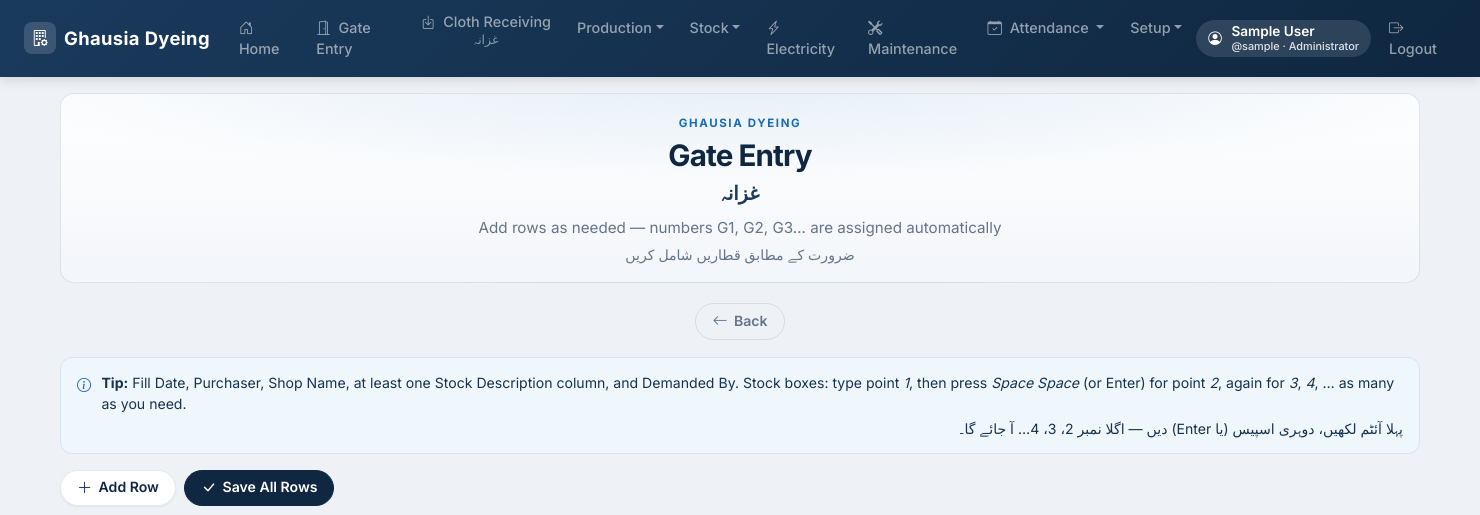
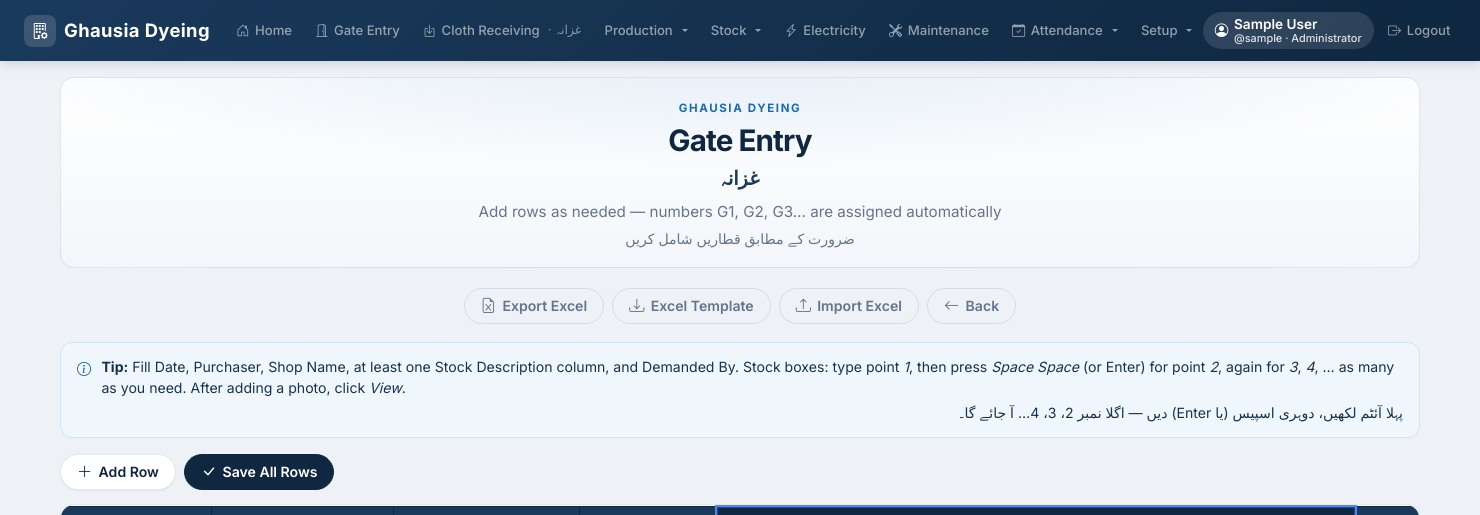
Before and after one commit to vawcom-technologies/ghausiaERP, a Django app: page /gate-entry/sheet/ in a window 1480 px wide. Shown: the top 515 px of the page. Run offline with Django 5.2, Linux system fonts and the light colour scheme; the visitor is signed in with stand-in values (Sample User, id 1); data that the repository does not hold is empty; some libraries are stand-ins or nearby versions.

Commit message:
Add gate entry Excel import/export/photos and fix navbar layout.
Gate Entry now mirrors Cloth Receiving for template/export/import and optional row photos, with a single-line navbar.

Co-authored-by: Cursor <cursoragent@cursor.com>

```diff
--- a/gate_entry/urls.py
+++ b/gate_entry/urls.py
@@ -7,6 +7,9 @@ app_name = "gate_entry"
 urlpatterns = [
     path("", views.GateEntryListView.as_view(), name="list"),
     path("sheet/", views.GateEntrySheetView.as_view(), name="sheet"),
+    path("export-template/", views.GateEntryTemplateDownloadView.as_view(), name="export_template"),
+    path("export/", views.GateEntryExportView.as_view(), name="export"),
+    path("import/", views.GateEntryImportView.as_view(), name="import"),
     path("<int:pk>/", views.GateEntryDetailView.as_view(), name="detail"),
     path("<int:pk>/edit/", views.GateEntryUpdateView.as_view(), name="edit"),
     path("<int:pk>/delete/", views.GateEntryDeleteView.as_view(), name="delete"),
--- a/gate_entry/views.py
+++ b/gate_entry/views.py
@@ -9,10 +9,13 @@ from django.views import View
 from django.views.generic import DetailView, ListView, UpdateView
 
 from accounts.mixins import AuditUpdateMixin, ERPLoginRequiredMixin, PaginatedListMixin
+from common.excel import build_data_export_response, build_template_response, read_sheet_rows
 from common.views import apply_search
 from gate_entry.forms import GateEntryForm
 from gate_entry.models import GateEntry
 from gate_entry.services import (
+    GATE_HEADERS,
+    entry_to_excel_row,
     next_gate_sequence_start,
     parse_grid_post,
     save_gate_rows,
@@ -97,7 +100,7 @@ class GateEntrySheetView(ERPLoginRequiredMixin, View):
         return render(request, self.template_name, self._context())
 
     def post(self, request):
-        rows = parse_grid_post(request.POST)
+        rows = parse_grid_post(request.POST, request.FILES)
         saved, errors, failed_indexes = save_gate_rows(rows, request.user)
         if saved:
             messages.success(request, f"Saved {saved} gate entry row(s).")
@@ -108,7 +111,8 @@ class GateEntrySheetView(ERPLoginRequiredMixin, View):
                 messages.error(request, f"…and {len(errors) - 20} more error(s).")
             messages.warning(
                 request,
-                "Your typed values are kept below. Fix the highlighted rows and save again.",
+                "Your typed values are kept below. Selected photos are kept for those rows. "
+                "Fix the highlighted rows and save again.",
             )
         if saved and not errors:
             return redirect("gate_entry:list")
@@ -139,5 +143,104 @@ class GateEntrySheetView(ERPLoginRequiredMixin, View):
         }
 
 
+class GateEntryTemplateDownloadView(ERPLoginRequiredMixin, View):
+    def get(self, request):
+        return build_template_response(
+            filename="gate_entry_template.xlsx",
+            headers=GATE_HEADERS,
+            sample_rows=[
+                [
+                    "",
+                    date.today().isoformat(),
+                    "Sample Purchaser",
+                    "Sample Shop",
+                    "1. chemical item",
+                    "",
+                    "",
+                    "1. general item",
+                    "Sample Demander",
+                ]
+            ],
+            sheet_title="Gate Entry",
+        )
+
+
+class GateEntryExportView(ERPLoginRequiredMixin, View):
+    """Download saved gate entry rows as Excel."""
+
+    def get(self, request):
+        qs = GateEntry.objects.annotate(
+            _gate_seq=Cast(Substr("gate_number", 2), IntegerField())
+        ).order_by("_gate_seq", "id")
+        search = request.GET.get("q", "").strip()
+        if search:
+            qs = apply_search(
+                qs,
+                search,
+                [
+                    "gate_number",
+                    "purchaser",
+                    "shop_name",
+                    "demanded_by",
+                    "chemical",
+                    "electrical",
+                    "mechanical",
+                    "general",
+                ],
+            )
+
+        rows = []
+        image_paths: list[str | None] = []
+        for entry in qs:
+            rows.append(entry_to_excel_row(entry))
+            if entry.entry_image:
+                try:
+                    image_paths.append(entry.entry_image.path)
+                except (ValueError, OSError):
+                    image_paths.append(None)
+            else:
+                image_paths.append(None)
+
+        return build_data_export_response(
+            filename="gate_entry_export.xlsx",
+            headers=GATE_HEADERS,
+            rows=rows,
+            sheet_title="Gate Entry",
+            image_paths=image_paths,
+            image_column_header="Photo",
+        )
+
+
+class GateEntryImportView(ERPLoginRequiredMixin, View):
+    template_name = "gate_entry/import.html"
+
+    def get(self, request):
+        return render(request, self.template_name, {"headers": GATE_HEADERS})
+
+    def post(self, request):
+        upload = request.FILES.get("excel_file")
+        if not upload:
+            messages.error(request, "Please choose an Excel (.xlsx) file.")
+            return render(request, self.template_name, {"headers": GATE_HEADERS})
+        try:
+            rows = read_sheet_rows(upload, GATE_HEADERS)
+        except ValueError as exc:
+            messages.error(request, str(exc))
+            return render(request, self.template_name, {"headers": GATE_HEADERS})
+        except Exception as exc:  # noqa: BLE001
+            messages.error(request, f"Could not read Excel file: {exc}")
+            return render(request, self.template_name, {"headers": GATE_HEADERS})
+
+        saved, errors, _failed = save_gate_rows(rows, request.user)
+        if saved:
+            messages.success(request, f"Imported {saved} gate entry row(s) from Excel.")
+        if errors:
+            for err in errors[:20]:
+                messages.error(request, err)
+        if saved and not errors:
+            return redirect("gate_entry:list")
+        return render(request, self.template_name, {"headers": GATE_HEADERS})
+
+
 # Keep old name working if anything still points at home
 GateEntryHomeView = GateEntrySheetView
--- a/static/css/style.css
+++ b/static/css/style.css
@@ -74,39 +74,79 @@ main.app-main {
     font-size: 1rem;
 }
 
-.erp-navbar .nav-link {
-    font-size: 0.9rem;
+.erp-navbar .navbar-nav {
+    align-items: center;
+    flex-wrap: nowrap;
+    column-gap: 0.15rem;
+}
+
+.erp-navbar .navbar-nav .nav-item {
+    flex-shrink: 0;
+    display: flex;
+    align-items: center;
+}
+
+.erp-navbar .navbar-nav .nav-link {
+    display: inline-flex !important;
+    flex-direction: row !important;
+    flex-wrap: nowrap !important;
+    align-items: center !important;
+    justify-content: center;
+    gap: 0.35rem;
+    height: 2.15rem;
+    font-size: 0.82rem;
     font-weight: 500;
-    padding: 0.45rem 0.75rem !important;
+    padding: 0 0.65rem !important;
     border-radius: 6px;
-    margin: 0 1px;
+    margin: 0;
+    white-space: nowrap !important;
+    line-height: 1 !important;
     transition: background 0.15s;
 }
 
-.erp-navbar .nav-link:hover,
-.erp-navbar .nav-link:focus {
+.erp-navbar .navbar-nav .nav-link i {
+    display: inline-block !important;
+    flex-shrink: 0;
+    line-height: 1;
+    margin-right: 0 !important;
+    vertical-align: middle;
+}
+
+.erp-navbar .navbar-nav .nav-link:hover,
+.erp-navbar .navbar-nav .nav-link:focus {
     background: rgba(255, 255, 255, 0.12);
 }
 
-.erp-navbar .nav-link-stacked {
-    display: flex;
-    flex-direction: column;
-    align-items: center;
-    line-height: 1.15;
-    padding-top: 0.3rem !important;
-    padding-bottom: 0.3rem !important;
-}
-
-.erp-navbar .nav-link-stacked .nav-link-main {
+.erp-navbar .navbar-nav .nav-link .nav-link-main,
+.erp-navbar .navbar-nav .nav-link .nav-link-urdu {
+    display: inline !important;
     white-space: nowrap;
-}
-
-.erp-navbar .nav-link-stacked .nav-link-urdu {
-    display: block;
+    margin: 0;
+    line-height: 1;
+}
+
+.erp-navbar .navbar-nav .nav-link .nav-link-urdu {
     font-size: 0.78rem;
     font-weight: 500;
     opacity: 0.9;
-    margin-top: 0.1rem;
+}
+
+.erp-navbar .navbar-nav .nav-link .nav-link-urdu::before {
+    content: "·";
+    margin: 0 0.3rem 0 0.15rem;
+    opacity: 0.7;
+}
+
+@media (max-width: 1199.98px) {
+    .erp-navbar .navbar-nav .nav-link {
+        font-size: 0.76rem;
+        height: 2rem;
+        padding: 0 0.45rem !important;
+    }
+
+    .erp-navbar .navbar-nav .nav-link .nav-link-urdu {
+        display: none !important;
+    }
 }
 
 .erp-navbar .dropdown-menu {
@@ -126,9 +166,10 @@ main.app-main {
     background: var(--erp-bg);
 }
 
-.erp-navbar .user-badge {
-    display: flex;
-    align-items: center;
+.erp-navbar .navbar-nav .nav-link.user-badge {
+    height: auto;
+    min-height: 2.15rem;
+    white-space: normal !important;
     gap: 0.35rem;
     background: rgba(255, 255, 255, 0.12);
     border-radius: 20px;
--- a/static/js/gate_sheet.js
+++ b/static/js/gate_sheet.js
@@ -58,6 +58,67 @@
     });
   }
 
+  function indexFileInputs(root) {
+    const tbody = root.querySelector("[data-sheet-body]");
+    if (!tbody) return;
+    tbody.querySelectorAll("tr").forEach(function (row, i) {
+      const file = row.querySelector('input[type="file"].sheet-photo-input');
+      if (file) file.name = "gate_image_" + i;
+    });
+  }
+
+  function updatePhotoLabel(input) {
+    const cell = input.closest(".sheet-photo-cell");
+    if (!cell) return;
+    const label = cell.querySelector(".sheet-photo-btn");
+    const text = cell.querySelector(".sheet-photo-label");
+    const viewBtn = cell.querySelector("[data-photo-view]");
+    const keep = cell.querySelector('input[name="photo_keep"]');
+    if (cell._previewUrl) {
+      URL.revokeObjectURL(cell._previewUrl);
+      cell._previewUrl = "";
+    }
+    if (input.files && input.files.length) {
+      const url = URL.createObjectURL(input.files[0]);
+      cell._previewUrl = url;
+      if (keep) keep.value = "";
+      if (text) text.textContent = "✓";
+      if (label) label.classList.add("has-file");
+      if (viewBtn) {
+        viewBtn.hidden = false;
+        viewBtn.dataset.previewUrl = url;
+      }
+    } else if (keep && keep.value) {
+      if (text) text.textContent = "✓";
+      if (label) label.classList.add("has-file");
+    } else {
+      if (text) text.textContent = "Add";
+      if (label) label.classList.remove("has-file");
+      if (viewBtn) {
+        viewBtn.hidden = true;
+        delete viewBtn.dataset.previewUrl;
+      }
+    }
+  }
+
+  function openPhotoModal(url) {
+    const modal = document.getElementById("sheet-photo-modal");
+    const img = document.getElementById("sheet-photo-modal-img");
+    if (!modal || !img || !url) return;
+    img.src = url;
+    modal.hidden = false;
+    document.body.classList.add("sheet-photo-modal-open");
+  }
+
+  function closePhotoModal() {
+    const modal = document.getElementById("sheet-photo-modal");
+    const img = document.getElementById("sheet-photo-modal-img");
+    if (!modal) return;
+    modal.hidden = true;
+    if (img) img.src = "";
+    document.body.classList.remove("sheet-photo-modal-open");
+  }
+
   function addRow(root) {
     const tbody = root.querySelector("[data-sheet-body]");
     const templateId = root.getAttribute("data-row-template") || "gate-row-template";
@@ -65,6 +126,7 @@
     if (!template || !tbody) return;
     tbody.appendChild(template.content.cloneNode(true));
     renumberGates(root);
+    indexFileInputs(root);
   }
 
   function stripItemPrefix(line) {
@@ -166,10 +228,13 @@
     const addBtn = root.querySelector("[data-sheet-add-row]");
 
     renumberGates(root);
+    indexFileInputs(root);
 
     root.querySelectorAll(".gate-stock-input").forEach(function (el) {
       if (String(el.value || "").trim()) formatStockField(el, false);
     });
+
+    root.querySelectorAll('input[type="file"].sheet-photo-input').forEach(updatePhotoLabel);
 
     if (addBtn) {
       addBtn.addEventListener("click", function (e) {
@@ -230,8 +295,6 @@
       }
     });
 
-    // Space twice / Enter handled in keydown above (prevents macOS ". " substitution)
-
     root.addEventListener(
       "blur",
       function (e) {
@@ -243,9 +306,16 @@
       true
     );
 
+    root.addEventListener("change", function (e) {
+      const input = e.target;
+      if (input && input.matches('input[type="file"].sheet-photo-input')) {
+        updatePhotoLabel(input);
+      }
+    });
+
     root.addEventListener("click", function (e) {
       const removeBtn = e.target.closest("[data-sheet-remove-row]");
-      if (!removeBtn) return;
+      if (removeBtn) {
         e.preventDefault();
         const row = removeBtn.closest("tr");
         if (!row || !tbody || tbody.querySelectorAll("tr").length <= 1) return;
@@ -255,14 +325,36 @@
           );
           if (!ok) return;
         }
+        const cell = row.querySelector(".sheet-photo-cell");
+        if (cell && cell._previewUrl) URL.revokeObjectURL(cell._previewUrl);
         row.remove();
         renumberGates(root);
+        indexFileInputs(root);
+        return;
+      }
+
+      const viewBtn = e.target.closest("[data-photo-view]");
+      if (viewBtn) {
+        e.preventDefault();
+        openPhotoModal(viewBtn.dataset.previewUrl || "");
+      }
+    });
+
+    document.addEventListener("click", function (e) {
+      if (e.target.closest("[data-photo-modal-close]")) {
+        closePhotoModal();
+      }
+    });
+
+    document.addEventListener("keydown", function (e) {
+      if (e.key === "Escape") closePhotoModal();
     });
 
     root.addEventListener("submit", function (e) {
       root.querySelectorAll(".gate-stock-input").forEach(prepareStockFieldForSubmit);
       if (!tbody) return;
       renumberGates(root);
+      indexFileInputs(root);
       tbody.querySelectorAll("tr.sheet-row-invalid").forEach(function (row) {
         row.classList.remove("sheet-row-invalid");
       });
--- a/templates/gate_entry/sheet.html
+++ b/templates/gate_entry/sheet.html
@@ -5,6 +5,9 @@
 {% include "receiving/_layout_open.html" with rcv_title="Gate Entry" rcv_subtitle="Add rows as needed — numbers G1, G2, G3… are assigned automatically" rcv_subtitle_urdu="ضرورت کے مطابق قطاریں شامل کریں" rcv_wide=True %}
 
 <nav class="rcv-actions" aria-label="Gate sheet actions">
+    <a href="{% url 'gate_entry:export' %}" class="rcv-btn rcv-btn-ghost"><i class="bi bi-file-earmark-excel"></i> Export Excel</a>
+    <a href="{% url 'gate_entry:export_template' %}" class="rcv-btn rcv-btn-ghost"><i class="bi bi-download"></i> Excel Template</a>
+    <a href="{% url 'gate_entry:import' %}" class="rcv-btn rcv-btn-ghost"><i class="bi bi-upload"></i> Import Excel</a>
     <a href="{% url 'gate_entry:list' %}" class="rcv-btn rcv-btn-ghost"><i class="bi bi-arrow-left"></i> Back</a>
 </nav>
 
@@ -13,11 +16,12 @@
     <div>
         <strong>Tip:</strong> Fill Date, Purchaser, Shop Name, at least one Stock Description column, and Demanded By.
         Stock boxes: type point <em>1</em>, then press <em>Space Space</em> (or Enter) for point <em>2</em>, again for <em>3</em>, <em>4</em>, … as many as you need.
+        After adding a photo, click <em>View</em>.
         <span class="d-block mt-1" dir="rtl">پہلا آئٹم لکھیں، دوہری اسپیس (یا Enter) دیں — اگلا نمبر 2، 3، 4… آ جائے گا۔</span>
     </div>
 </div>
 
-<form method="post" data-gate-sheet data-row-template="gate-row-template" data-start-seq="{{ start_seq }}" class="rcv-sheet-form">
+<form method="post" enctype="multipart/form-data" data-gate-sheet data-row-template="gate-row-template" data-start-seq="{{ start_seq }}" class="rcv-sheet-form">
     {% csrf_token %}
     <div class="sheet-toolbar rcv-sheet-toolbar">
         <button type="button" class="rcv-btn rcv-btn-secondary" data-sheet-add-row>
@@ -37,6 +41,7 @@
                     <th rowspan="2">Shop Name<span class="th-urdu">دکان کا نام</span></th>
                     <th colspan="4" class="th-group th-stock-group">Stock Description<span class="th-urdu">اسٹاک تفصیل</span></th>
                     <th rowspan="2">Demanded By<span class="th-urdu">مطالبہ کنندہ</span></th>
+                    <th rowspan="2">Photo</th>
                     <th rowspan="2"></th>
                 </tr>
                 <tr>
@@ -60,6 +65,17 @@
                     <td class="col-stock"><textarea name="mechanical" class="form-control gate-stock-input" rows="3" autocomplete="off" placeholder="1. item&#10;2. next item (double space)">{{ row.mechanical }}</textarea></td>
                     <td class="col-stock col-stock-end"><textarea name="general" class="form-control gate-stock-input" rows="3" autocomplete="off" placeholder="1. item&#10;2. next item (double space)">{{ row.general }}</textarea></td>
                     <td><input type="text" name="demanded_by" class="form-control" value="{{ row.demanded_by }}" autocomplete="off"></td>
+                    <td class="col-photo">
+                        <div class="sheet-photo-cell{% if row.photo_preview_url %} has-preview{% endif %}">
+                            <label class="sheet-photo-btn{% if row.photo_preview_url %} has-file{% endif %}">
+                                <i class="bi bi-camera"></i>
+                                <span class="sheet-photo-label">{% if row.photo_preview_url %}✓{% else %}Add{% endif %}</span>
+                                <input type="file" name="gate_image_{{ forloop.counter0 }}" accept="image/*" class="sheet-photo-input">
+                            </label>
+                            <input type="hidden" name="photo_keep" value="{{ row.photo_keep }}">
+                            <button type="button" class="sheet-photo-view" data-photo-view {% if not row.photo_preview_url %}hidden{% endif %} data-preview-url="{{ row.photo_preview_url }}">View</button>
+                        </div>
+                    </td>
                     <td class="sheet-row-actions">
                         <button type="button" class="btn btn-sm btn-outline-danger" data-sheet-remove-row title="Remove row">&times;</button>
                     </td>
@@ -77,6 +93,14 @@
 
 {% include "receiving/_layout_close.html" %}
 
+<div class="sheet-photo-modal" id="sheet-photo-modal" hidden>
+    <div class="sheet-photo-modal-backdrop" data-photo-modal-close></div>
+    <div class="sheet-photo-modal-dialog" role="dialog" aria-modal="true" aria-label="Photo preview">
+        <button type="button" class="sheet-photo-modal-close" data-photo-modal-close aria-label="Close">&times;</button>
+        <img src="" alt="Uploaded photo preview" id="sheet-photo-modal-img">
+    </div>
+</div>
+
 <template id="gate-row-template">
     <tr data-sheet-row>
         <td class="col-gate">
@@ -90,6 +114,17 @@
         <td class="col-stock"><textarea name="mechanical" class="form-control gate-stock-input" rows="3" autocomplete="off" placeholder="1. item&#10;2. next item (double space)"></textarea></td>
         <td class="col-stock col-stock-end"><textarea name="general" class="form-control gate-stock-input" rows="3" autocomplete="off" placeholder="1. item&#10;2. next item (double space)"></textarea></td>
         <td><input type="text" name="demanded_by" class="form-control" autocomplete="off"></td>
+        <td class="col-photo">
+            <div class="sheet-photo-cell">
+                <label class="sheet-photo-btn">
+                    <i class="bi bi-camera"></i>
+                    <span class="sheet-photo-label">Add</span>
+                    <input type="file" name="gate_image_0" accept="image/*" class="sheet-photo-input">
+                </label>
+                <input type="hidden" name="photo_keep" value="">
+                <button type="button" class="sheet-photo-view" data-photo-view hidden>View</button>
+            </div>
+        </td>
         <td class="sheet-row-actions">
             <button type="button" class="btn btn-sm btn-outline-danger" data-sheet-remove-row title="Remove row">&times;</button>
         </td>
@@ -97,5 +132,5 @@
 </template>
 {% endblock %}
 {% block extra_js %}
-<script src="{% static 'js/gate_sheet.js' %}?v=5"></script>
+<script src="{% static 'js/gate_sheet.js' %}?v=6"></script>
 {% endblock %}
--- a/templates/includes/navbar.html
+++ b/templates/includes/navbar.html
@@ -11,16 +11,17 @@
             {% if user.is_authenticated %}
             <ul class="navbar-nav me-auto">
                 <li class="nav-item">
-                    <a class="nav-link" href="{% url 'accounts:home' %}"><i class="bi bi-house-door me-1"></i> Home</a>
+                    <a class="nav-link" href="{% url 'accounts:home' %}"><i class="bi bi-house-door"></i><span>Home</span></a>
                 </li>
                 <li class="nav-item">
                     <a class="nav-link" href="{% url 'gate_entry:list' %}">
-                        <i class="bi bi-door-open me-1"></i> Gate Entry
+                        <i class="bi bi-door-open"></i><span>Gate Entry</span>
                     </a>
                 </li>
                 <li class="nav-item">
-                    <a class="nav-link nav-link-stacked" href="{% url 'receiving:list' %}">
-                        <span class="nav-link-main"><i class="bi bi-box-arrow-in-down me-1"></i> Cloth Receiving</span>
+                    <a class="nav-link" href="{% url 'receiving:list' %}">
+                        <i class="bi bi-box-arrow-in-down"></i>
+                        <span class="nav-link-main">Cloth Receiving</span>
                         <span class="nav-link-urdu">غزانہ</span>
                     </a>
                 </li>
@@ -46,14 +47,14 @@
                     </ul>
                 </li>
                 <li class="nav-item">
-                    <a class="nav-link" href="{% url 'electricity:reading_list' %}"><i class="bi bi-lightning-charge me-1"></i> Electricity</a>
+                    <a class="nav-link" href="{% url 'electricity:reading_list' %}"><i class="bi bi-lightning-charge"></i><span>Electricity</span></a>
                 </li>
                 <li class="nav-item">
-                    <a class="nav-link" href="{% url 'maintenance:list' %}"><i class="bi bi-tools me-1"></i> Maintenance</a>
+                    <a class="nav-link" href="{% url 'maintenance:list' %}"><i class="bi bi-tools"></i><span>Maintenance</span></a>
                 </li>
                 <li class="nav-item dropdown">
                     <a class="nav-link dropdown-toggle" href="#" role="button" data-bs-toggle="dropdown">
-                        <i class="bi bi-calendar-check me-1"></i> Attendance
+                        <i class="bi bi-calendar-check"></i><span>Attendance</span>
                     </a>
                     <ul class="dropdown-menu">
                         <li><a class="dropdown-item" href="{% url 'attendance:hub' %}">All departments</a></li>
@@ -89,7 +90,7 @@
                 </li>
                 <li class="nav-item">
                     <a class="nav-link" href="{% url 'accounts:logout' %}">
-                        <i class="bi bi-box-arrow-right me-1"></i> Logout
+                        <i class="bi bi-box-arrow-right"></i><span>Logout</span>
                     </a>
                 </li>
             </ul>
```
Also changed, not shown: gate_entry/forms.py (+25 -0 lines), gate_entry/models.py (+7 -0 lines), gate_entry/services.py (+111 -2 lines), templates/gate_entry/detail.html (+13 -0 lines), templates/gate_entry/form.html (+38 -3 lines), templates/gate_entry/import.html (added, +36 -0 lines), templates/gate_entry/list.html (+7 -0 lines), gate_entry/migrations/0003_add_entry_image.py (added). Lines whose indentation alone changed are shown as unchanged.
